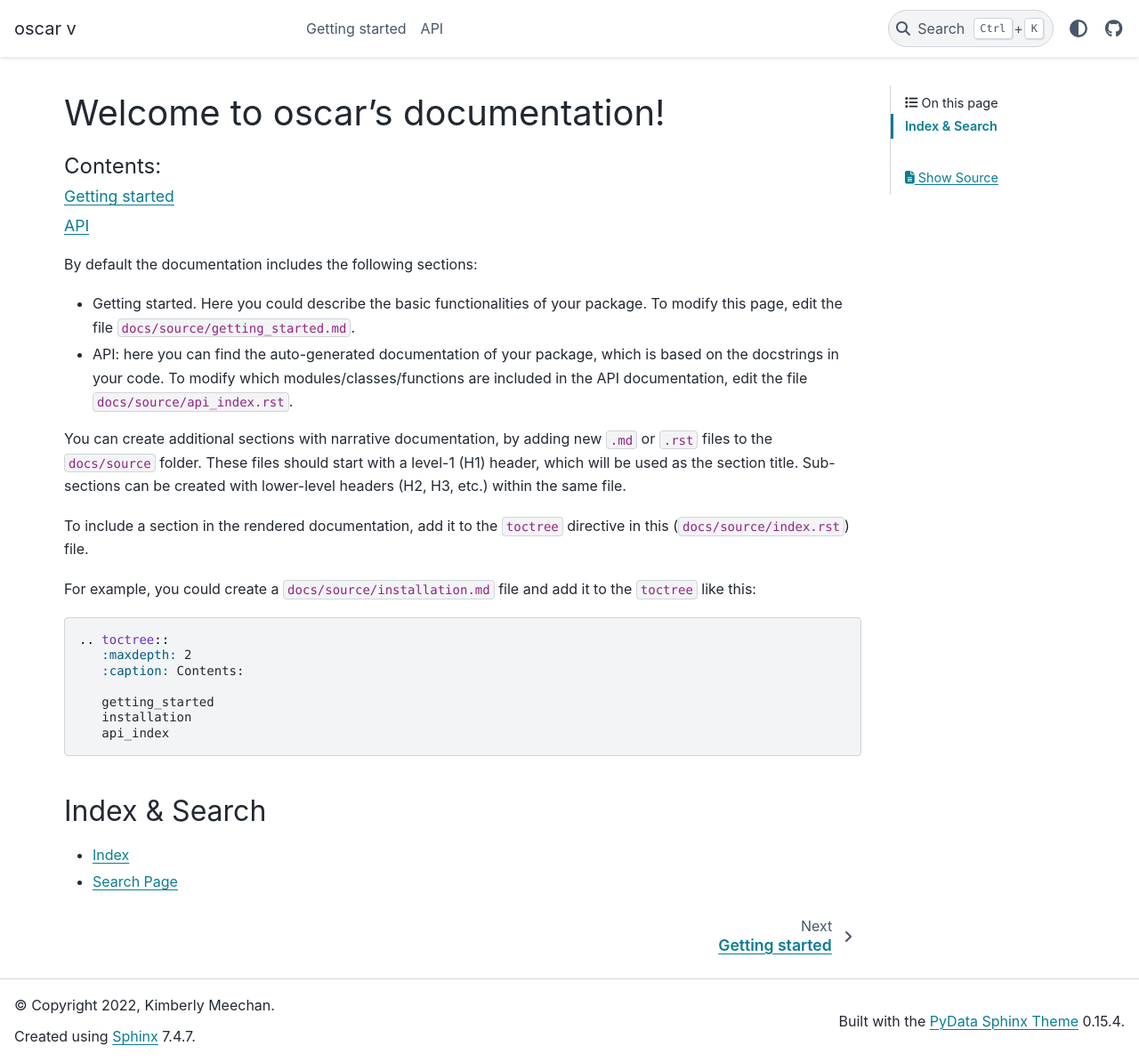
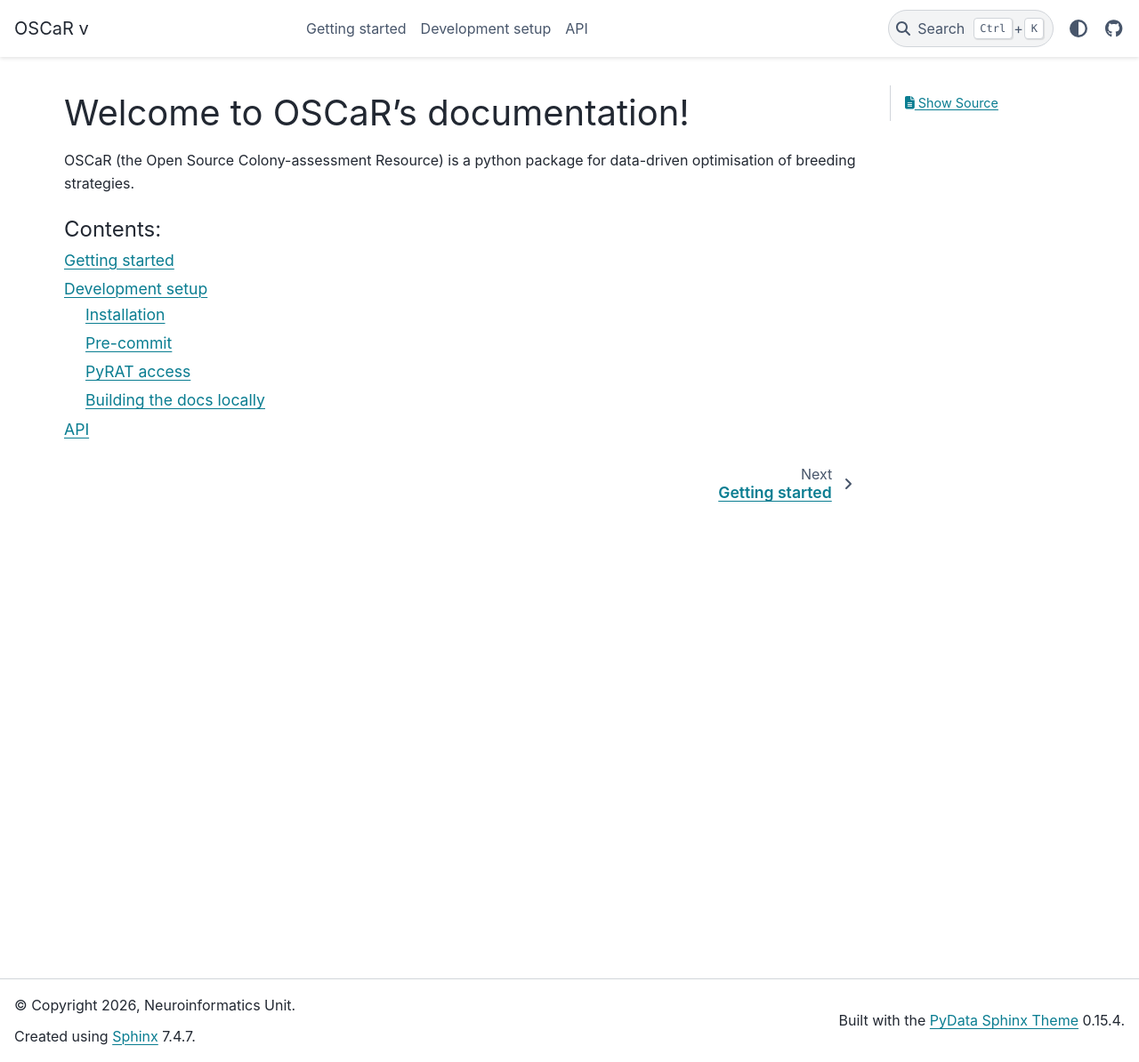
Before and after one commit to neuroinformatics-unit/OSCaR, a Sphinx documentation site: the page built from docs/source/index.rst, in a window 1280 px wide and 1194 px high. Shown: the whole window at 89% size. Built offline with Sphinx 7.4.7 and the PyData theme 0.15.4, drawn with Linux system fonts in a browser that asks for light colours.

Commit message:
update docs template

````diff
--- a/docs/source/conf.py
+++ b/docs/source/conf.py
@@ -20,9 +20,9 @@ autodoc_mock_imports = []
 # use os.path.abspath to make it absolute, like shown here.
 sys.path.insert(0, os.path.abspath("../.."))
 
-project = "oscar"
-copyright = "2022, Kimberly Meechan"
-author = "Kimberly Meechan"
+project = "OSCaR"
+copyright = "2026, Neuroinformatics Unit"
+author = "Neuroinformatics Unit"
 try:
     full_version = get_version(project)
     # Splitting the release on '+' to remove the commit hash
@@ -88,7 +88,7 @@ exclude_patterns = [
 # -- Options for HTML output -------------------------------------------------
 # https://www.sphinx-doc.org/en/master/usage/configuration.html#options-for-html-output
 html_theme = "pydata_sphinx_theme"
-html_title = "oscar"
+html_title = "OSCaR"
 
 # Customize the theme
 html_theme_options = {
@@ -97,7 +97,7 @@ html_theme_options = {
             # Label for this link
             "name": "GitHub",
             # URL where the link will redirect
-            "url": "provide later",  # required
+            "url": "https://github.com/neuroinformatics-unit/OSCaR",
             # Icon class (if "type": "fontawesome"),
             # or path to local image (if "type": "local")
             "icon": "fa-brands fa-github",
--- /dev/null
+++ b/docs/source/developer_setup.md
@@ -0,0 +1,85 @@
+# Development setup
+
+## Installation
+
+First, install the package locally - here we provide instructions for both `uv` and `conda` (use whichever you prefer).
+
+### uv
+
+Install uv following the [instructions on uv's website](https://docs.astral.sh/uv/getting-started/installation/) then run:
+```
+git clone git@github.com:neuroinformatics-unit/OSCaR.git
+cd OSCaR
+uv sync --extra dev
+```
+
+### Conda
+
+Install conda e.g. [via miniforge](https://conda-forge.org/download/) then run:
+
+```
+git clone git@github.com:neuroinformatics-unit/OSCaR.git
+
+conda create -n oscar-dev python=3.12
+conda activate oscar-dev
+pip install -e ".[dev]"
+```
+
+## Pre-commit
+
+We use [pre-commit](https://pre-commit.com/) for automated linting / formatting.
+```
+# setup pre-commit to run on every commit
+pre-commit install
+```
+
+## PyRAT access
+
+### Token creation
+
+To access a [PyRAT](https://www.scionics.com/pyrat.html) instance via the code in `oscar.colony_management.pyrat`, you will first need to contact Scionics (the creators of PyRAT) to approve access.
+
+- Ask them to setup a new API client called 'OSCaR' on your pyRAT server; they should send you a 'client token'.
+- The new API client will appear under `ADMINISTRATION > API` in pyRAT, and an administrator will need to enable it from there.
+
+This approval process only needs to be done once per pyRAT instance.
+
+Once the client is enabled, any user can request a client token by logging into PyRAT, going to `ADMINISTRATION > API` and clicking the 'Request access' button on the `OSCaR` row.
+
+### Providing tokens to OSCaR
+
+Once all tokens have been created (as above), they can be provided to OSCaR by setting the following environment variables:
+
+- `PYRAT_URL`: the url of the pyRAT instance you want to access
+- `PYRAT_CLIENT_TOKEN`: the client token sent to you by Scionics
+- `PYRAT_USER_TOKEN`: the user token created via 'Request access' in PyRAT
+
+Set these variables however you prefer - just make sure they are _never_ checked in to version control (tokens should be kept secret). One convenient method is to create a `.env` file at the top level of the repository, then use [`python-dotenv`](https://github.com/theskumar/python-dotenv) to read them.
+
+## Building the docs locally
+
+To build the documentation locally, you will need to install some additional dependencies, then run `sphinx-build` (as below).
+
+### docs install with uv
+```
+uv sync --all-extras
+```
+
+### docs install with conda
+```
+conda activate oscar-dev
+pip install -e ".[dev,docs]"
+```
+
+### docs build command
+```
+sphinx-build docs/source docs/build
+```
+Then open the generated `docs/build/index.html` file.
+
+To re-build the documentation after making changes, remove the docs/build
+folder and re-run the above command:
+```
+rm -rf docs/build
+sphinx-build docs/source docs/build
+```
--- a/docs/source/index.rst
+++ b/docs/source/index.rst
@@ -3,44 +3,16 @@
    You can adapt this file completely to your liking, but it should at least
    contain the root `toctree` directive.
 
-Welcome to oscar's documentation!
+Welcome to OSCaR's documentation!
 =========================================================
+
+OSCaR (the Open Source Colony-assessment Resource) is a python package for
+data-driven optimisation of breeding strategies.
 
 .. toctree::
    :maxdepth: 2
    :caption: Contents:
 
    getting_started
+   developer_setup
    api_index
-
-By default the documentation includes the following sections:
-
-* Getting started. Here you could describe the basic functionalities of your package. To modify this page, edit the file ``docs/source/getting_started.md``.
-* API: here you can find the auto-generated documentation of your package, which is based on the docstrings in your code. To modify which modules/classes/functions are included in the API documentation, edit the file ``docs/source/api_index.rst``.
-
-You can create additional sections with narrative documentation,
-by adding new ``.md`` or ``.rst`` files to the ``docs/source`` folder.
-These files should start with a level-1 (H1) header,
-which will be used as the section title. Sub-sections can be created
-with lower-level headers (H2, H3, etc.) within the same file.
-
-To include a section in the rendered documentation,
-add it to the ``toctree`` directive in this (``docs/source/index.rst``) file.
-
-For example, you could create a ``docs/source/installation.md`` file
-and add it to the ``toctree`` like this:
-
-.. code-block:: rst
-
-   .. toctree::
-      :maxdepth: 2
-      :caption: Contents:
-
-      getting_started
-      installation
-      api_index
-
-Index & Search
---------------
-* :ref:`genindex`
-* :ref:`search`
````
